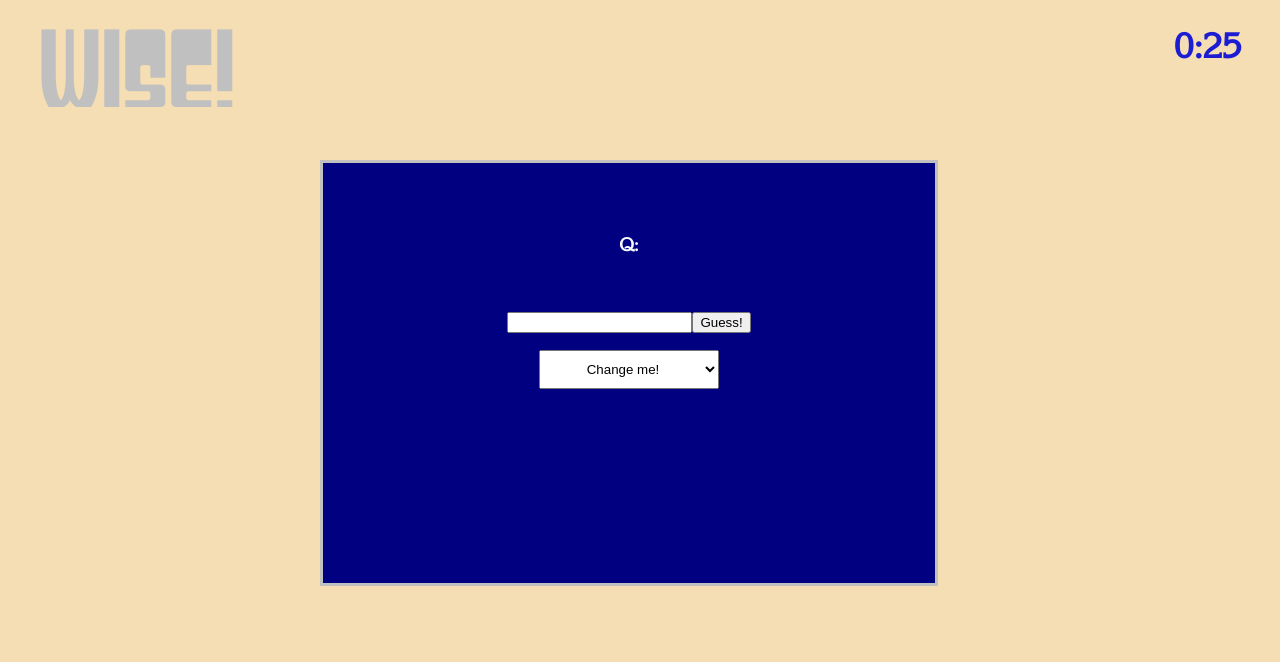
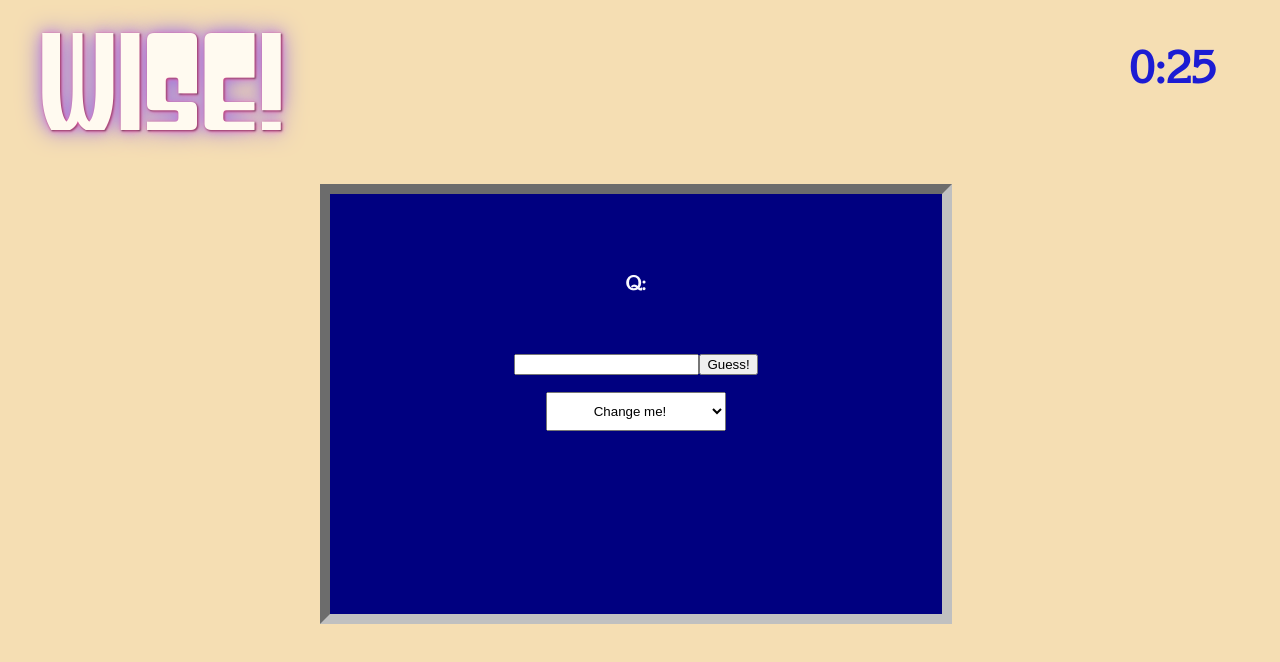
Before and after one commit to annnna02/MVP, a React app: page / in a window 1280 px wide. Shown: the top 662 px of the page. Built offline with nearby package versions, Linux system fonts and the light colour scheme; no server answers.

Commit message:
Add styling to header

```diff
--- a/public/styles.css
+++ b/public/styles.css
@@ -21,16 +21,19 @@ body {
   font-style: normal;
   color: ghostwhite;
   background-color: wheat;
+  justify-content: center;
 }
 
 .logo {
   font-family: 'gyparodyregular';
-  color: silver;
-  font-size: 100px;
+  color: floralwhite;
+  font-size: 125px;
   font-weight: 100;
   position: absolute;
-  top: -6%;
+  top: -8%;
   left: 3%;
+  text-shadow: 1px 1px 4px hotpink, 1px 1px 2px black, 0 0 25px mediumpurple, 0 0 12px plum;
+
 }
 
 h1 {
@@ -43,9 +46,10 @@ h1 {
   margin: auto;
   padding: 50px;
   position: absolute;
-  top: 20%;
+  top: 23%;
   left: 25%;
-  border: solid silver;
+  border: solid 10px silver;
+  border-style: inset;
   height: 40vh;
   width: 40vw;
   text-align: center;
@@ -55,23 +59,28 @@ h1 {
 .category {
   font-family: 'category-font';
   text-shadow: 2px 2px black;
+  font-size: 33px;
+}
+
+.clue {
+  font-size: 20px;
 }
 
 .countdown {
   position: absolute;
-  right: 3%;
-  top: 3%;
+  right: 5%;
+  top: 5%;
   color: rgb(28, 28, 211);
-  font-size: 35px;
+  font-size: 45px;
   font-weight: bolder;
 }
 
 .panic {
   position: absolute;
-  right: 3%;
-  top: 3%;
+  right: 5%;
+  top: 5%;
   color: crimson;
-  font-size: 35px;
+  font-size: 45px;
   font-weight: bolder;
 }
 
--- a/src/components/EndView.jsx
+++ b/src/components/EndView.jsx
@@ -32,7 +32,6 @@ class EndView extends React.Component {
       score: this.state.score,
     })
     .then(() => {
-      console.log('Posted :)');
       const roll = anime({
         targets: '.ending-modal',
         translateX: 10000,
--- a/src/components/Trivia.jsx
+++ b/src/components/Trivia.jsx
@@ -130,7 +130,7 @@ class Trivia extends React.Component {
         />
         <div className="trivia-main">
           <h2 className="category">{this.state.category.toUpperCase()}</h2>
-          <h3>Q: {this.state.current.question}</h3>
+          <h3 className="clue">Q: {this.state.current.question}</h3>
           <select className="dropdown" value={this.state.dropdown} onChange={this.handleDropdownChange}>
             <option default>Change me!</option>
             <option value="object">What is</option>
```
Also changed, not shown: public/bundle.js.
